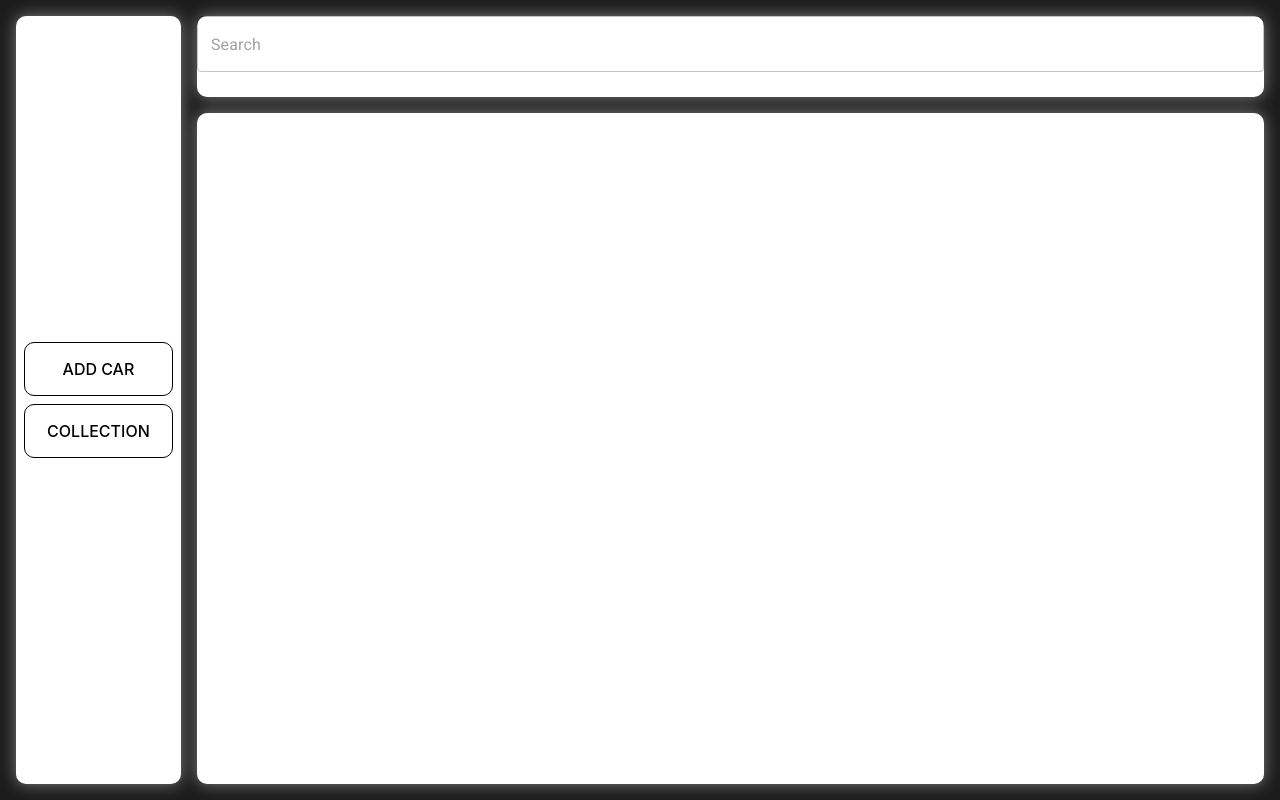
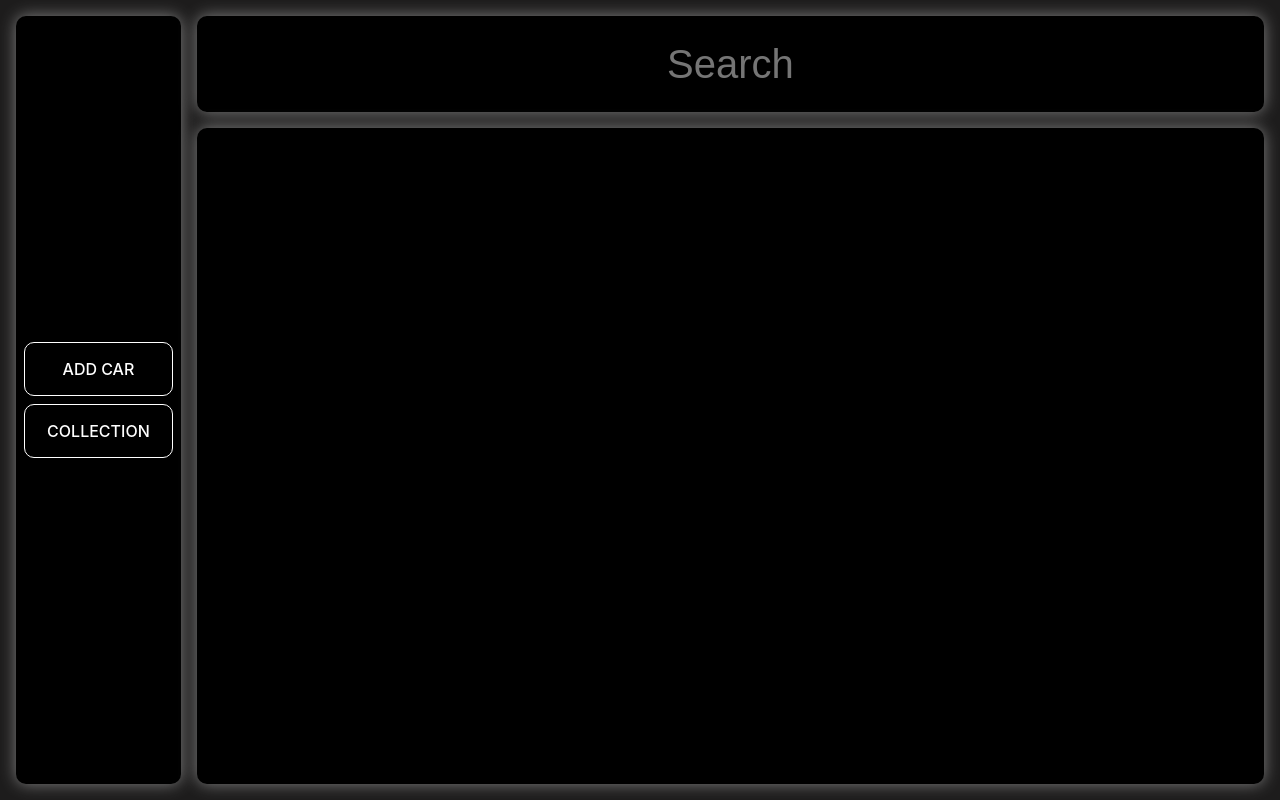
Before and after one commit to cichowlasp/project1, a React (Create React App) app: page /feed in a window 1280 px wide. Built offline with nearby package versions, Linux system fonts and the light colour scheme.

Commit message:
started implementing dark-mide

```diff
--- a/src/components/Feed/Feed.tsx
+++ b/src/components/Feed/Feed.tsx
@@ -20,17 +20,42 @@ interface data {
 interface FuncProps {
 	setTitle(arg: string): void;
 	fetchedData: data[];
+	search: string;
+	darkMode: boolean;
 }
 
-const Feed: React.FC<FuncProps> = ({ setTitle, fetchedData }) => {
+const Feed: React.FC<FuncProps> = ({ setTitle, fetchedData, search }) => {
 	useEffect(() => {
 		setTitle('Collection');
 	}, [setTitle]);
+
 	return (
 		<div className='cards-container'>
-			{fetchedData.map((car: data) => {
-				return <CarInfo car={car} />;
-			})}
+			{fetchedData
+				// eslint-disable-next-line array-callback-return
+				.filter((car: data) => {
+					if (search === '') {
+						return car;
+					} else if (
+						car.brand
+							.toLowerCase()
+							.includes(search.toLowerCase()) ||
+						car.model
+							.toLowerCase()
+							.includes(search.toLowerCase()) ||
+						(car.brand + car.model)
+							.toLowerCase()
+							.includes(search.toLowerCase()) ||
+						(car.model + car.brand)
+							.toLowerCase()
+							.includes(search.toLowerCase())
+					) {
+						return car;
+					}
+				})
+				.map((car: data) => {
+					return <CarInfo car={car} />;
+				})}
 		</div>
 	);
 };
--- a/src/components/Home/Home.tsx
+++ b/src/components/Home/Home.tsx
@@ -3,13 +3,14 @@ import Multiform from './components/Multiform/Multiform';
 
 interface FuncProps {
 	setTitle(arg: string): void;
+	darkMode: boolean;
 }
 
-const Home: React.FC<FuncProps> = ({ setTitle }) => {
+const Home: React.FC<FuncProps> = ({ setTitle, darkMode }) => {
 	useEffect(() => {
 		setTitle('Add Car');
 	}, [setTitle]);
-	return <Multiform />;
+	return <Multiform darkMode={darkMode} />;
 };
 
 export default Home;
--- a/src/components/Home/components/Multiform/Multiform.tsx
+++ b/src/components/Home/components/Multiform/Multiform.tsx
@@ -6,7 +6,11 @@ import StepTwo from '../Steps/StepTwo';
 import StepThree from '../Steps/StepThree';
 import './Multiform.scss';
 
-const Multiform: React.FC = () => {
+interface FuncProps {
+	darkMode: boolean;
+}
+
+const Multiform: React.FC<FuncProps> = ({ darkMode }) => {
 	const [step, setStep] = useState(1);
 	const [open, setOpen] = useState(false);
 	const [message, setMessage] = useState('');
--- a/src/components/Home/components/Steps/StepOne.tsx
+++ b/src/components/Home/components/Steps/StepOne.tsx
@@ -28,6 +28,7 @@ const StepOne: React.FC<FuncProps> = ({
 				label='Brand'
 				error={errors.brand}
 				key={'brand'}
+				style={{ color: 'white' }}
 				helperText={
 					errors.brand
 						? 'This field is required(min 3 letters and max 20)'
--- a/src/components/Router/Router.scss
+++ b/src/components/Router/Router.scss
@@ -15,6 +15,9 @@
 		margin: 1rem 0 1rem 1rem;
 		border-radius: 10px;
 		box-shadow: 0 0 1em grey;
+		&.dark {
+			background-color: black;
+		}
 	}
 	.title-content-container {
 		display: flex;
@@ -23,12 +26,37 @@
 		width: 100%;
 		text-align: center;
 		.title {
+			display: flex;
+			justify-content: center;
+			align-items: center;
+			flex-direction: column;
 			background-color: white;
 			margin: 1rem;
-			height: 12vh;
+			max-height: 12vh;
+			min-height: 12vh;
 			text-transform: uppercase;
 			border-radius: 10px;
 			box-shadow: 0 0 1em grey;
+			&.dark {
+				background-color: black;
+				color: white;
+			}
+			.search {
+				width: 99%;
+				height: 100%;
+				border: none;
+				text-align: center;
+				border-radius: 10px;
+				box-shadow: none;
+				font-size: 40px;
+				&:focus {
+					outline: none;
+				}
+				&.dark {
+					background-color: black;
+					color: white;
+				}
+			}
 		}
 		.content {
 			display: flex;
@@ -39,14 +67,9 @@
 			justify-content: center;
 			border-radius: 10px;
 			box-shadow: 0 0 1em grey;
-		}
-		.search {
-			width: 100%;
-
-			&:focus {
-				border-color: 1px solid blue;
+			&.dark {
+				background-color: black;
 			}
-			text-align: center;
 		}
 	}
 }
--- a/src/components/Router/Router.tsx
+++ b/src/components/Router/Router.tsx
@@ -1,42 +1,49 @@
 import React, { useState } from 'react';
 import { BrowserRouter, Switch, Route } from 'react-router-dom';
-import { TextField } from '@material-ui/core';
 import Home from '../Home/Home';
 import Feed from '../Feed/Feed';
 import SidebarContent from '../SidebarConetent/SidebarContent';
 import './Router.scss';
 const Router = () => {
+	const fetchedData = JSON.parse(localStorage.getItem('data') || '[]');
 	const [title, setTitle] = useState('Add Car');
-	const fetchedData = JSON.parse(localStorage.getItem('data') || '[]');
+	const [text, setText] = useState('');
+	const darkMode = JSON.parse(localStorage.getItem('darkMode') || 'true');
+
+	const filterData = (event: any) => {
+		setText(event.target.value.trim().replace(/\s/g, ''));
+	};
+
 	return (
 		<BrowserRouter>
 			<div className='container'>
-				<div className='sidebar'>
-					<SidebarContent />
+				<div className={`sidebar ${darkMode ? 'dark' : ''}`}>
+					<SidebarContent darkMode={darkMode} />
 				</div>
-				<div className='title-content-container'>
-					<div className='title'>
+				<div className={`title-content-container `}>
+					<div className={`title ${darkMode ? 'dark' : ''}`}>
 						{title === 'Collection' ? (
-							<TextField
-								className='search'
+							<input
 								placeholder='Search'
-								variant='outlined'
-								onChange={(event) => {}}
+								className={`search ${darkMode ? 'dark' : ''}`}
+								onChange={(event) => filterData(event)}
 							/>
 						) : (
 							<h1>{title}</h1>
 						)}
 					</div>
-					<div className='content'>
+					<div className={`content ${darkMode ? 'dark' : ''}`}>
 						<Switch>
 							<Route path='/feed'>
 								<Feed
 									fetchedData={fetchedData}
+									search={text}
 									setTitle={setTitle}
+									darkMode={darkMode}
 								/>
 							</Route>
 							<Route path='/'>
-								<Home setTitle={setTitle} />
+								<Home setTitle={setTitle} darkMode={darkMode} />
 							</Route>
 						</Switch>
 					</div>
--- a/src/components/SidebarConetent/SidebarContent.scss
+++ b/src/components/SidebarConetent/SidebarContent.scss
@@ -15,5 +15,9 @@
 			background-color: rgba(188, 188, 188, 0.3);
 			border-radius: 10px;
 		}
+		&.dark {
+			color: white;
+			border-color: white;
+		}
 	}
 }
--- a/src/components/SidebarConetent/SidebarContent.tsx
+++ b/src/components/SidebarConetent/SidebarContent.tsx
@@ -2,15 +2,22 @@ import React from 'react';
 import { Link } from 'react-router-dom';
 import './SidebarContent.scss';
 
-export default function SidebarContent() {
+interface FuncProps {
+	darkMode: boolean;
+}
+
+const SidebarContent: React.FC<FuncProps> = ({ darkMode }) => {
 	return (
 		<div className='sidebar-container'>
-			<Link className='sidebar-link' to='/'>
+			<Link className={`sidebar-link ${darkMode ? 'dark' : ''}`} to='/'>
 				Add Car
 			</Link>
-			<Link className='sidebar-link' to='/feed'>
+			<Link
+				className={`sidebar-link ${darkMode ? 'dark' : ''}`}
+				to='/feed'>
 				Collection
 			</Link>
 		</div>
 	);
-}
+};
+export default SidebarContent;
```
